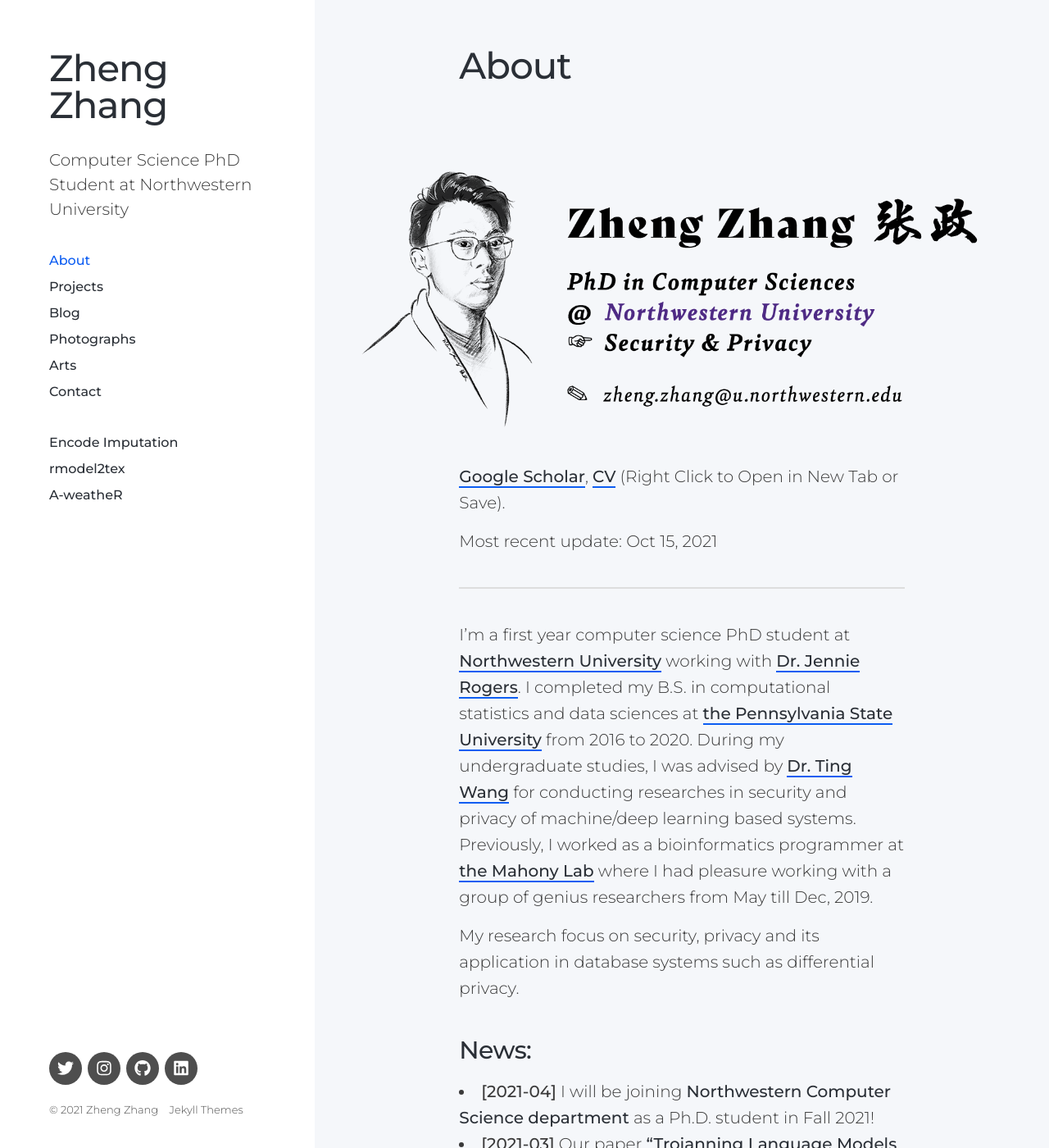
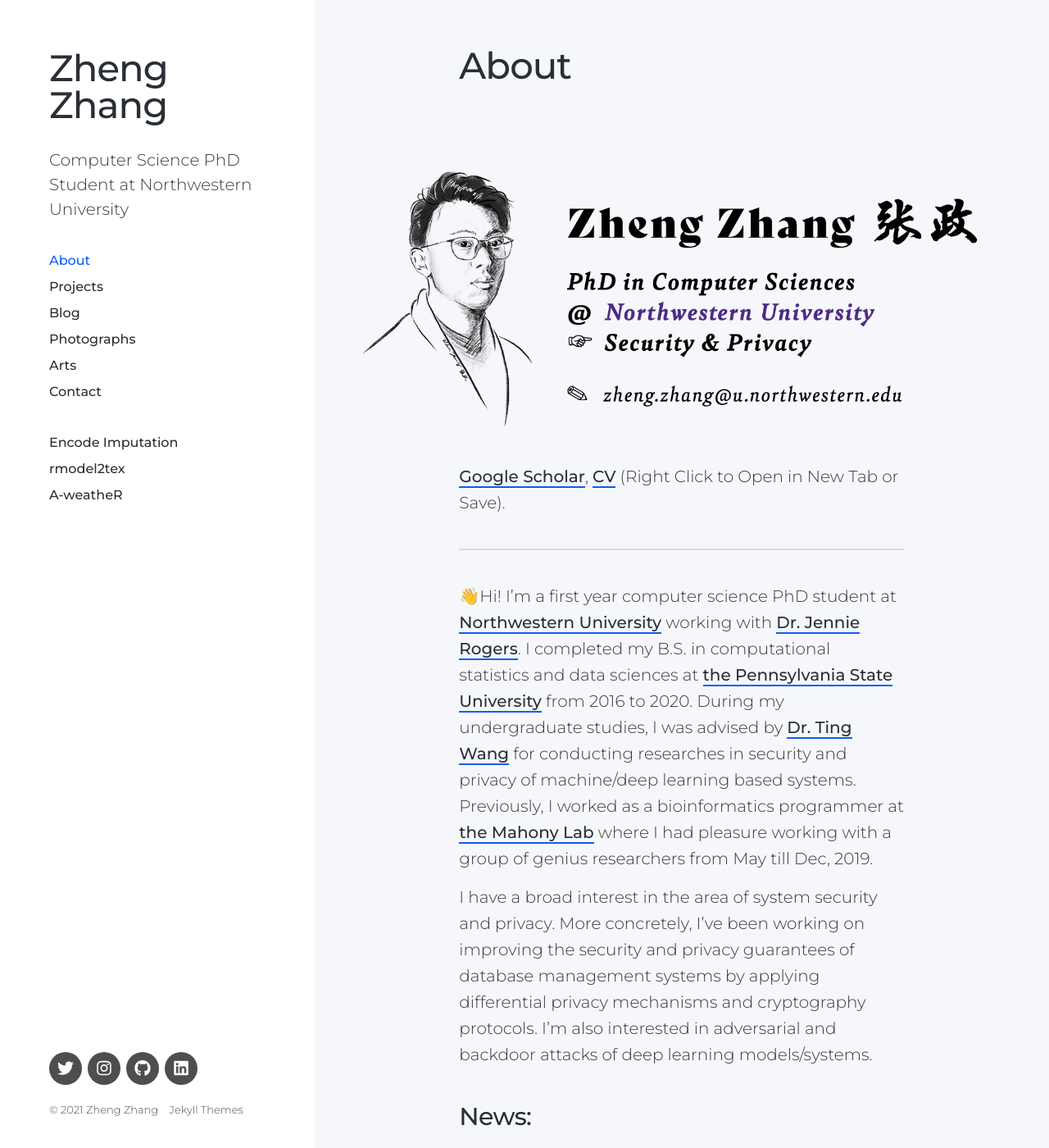
Before and after one commit to SecantZhang/secantzhang.github.io, a Jekyll site: the page built from _pages/about.md, in a window 1280 px wide and 1400 px high. Shown: the whole window at 82% size. Built offline with Jekyll 4.4.1, drawn with Linux system fonts in a browser that asks for light colours; nearby versions of some CDN libraries; some of the changed text lies outside the part shown.

Commit message:
update the website

```diff
--- a/_pages/about.md
+++ b/_pages/about.md
@@ -15,14 +15,12 @@
 <!-- <a href="documents/zheng_zhang_cv.pdf" download class="button">Curriculum Vitae</a> &nbsp; Most recent update: Oct 29, 2019 -->
 [Google Scholar](https://scholar.google.com/citations?user=oSfFnawAAAAJ&hl=en&authuser=1),  [CV](documents/zheng_zhang_cv.pdf) (Right Click to Open in New Tab or Save).
 
-Most recent update: Oct 15, 2021
-
 ---
 
-I'm a first year computer science PhD student at [Northwestern University](https://www.mccormick.northwestern.edu/computer-science/) working with [Dr. Jennie Rogers](http://users.eecs.northwestern.edu/~jennie/). I completed my B.S. in computational statistics and data sciences at [the Pennsylvania State University](https://www.psu.edu/) from 2016 to 2020. During my undergraduate studies, I was advised by [Dr. Ting Wang](https://www.alpslab.ai/) for conducting researches in security and privacy of machine/deep learning based systems. Previously, I worked as a bioinformatics programmer at [the Mahony Lab](http://mahonylab.org/) where I had pleasure working with a group of genius researchers from May till Dec, 2019.
+👋Hi! I'm a first year computer science PhD student at [Northwestern University](https://www.mccormick.northwestern.edu/computer-science/) working with [Dr. Jennie Rogers](http://users.eecs.northwestern.edu/~jennie/). I completed my B.S. in computational statistics and data sciences at [the Pennsylvania State University](https://www.psu.edu/) from 2016 to 2020. During my undergraduate studies, I was advised by [Dr. Ting Wang](https://www.alpslab.ai/) for conducting researches in security and privacy of machine/deep learning based systems. Previously, I worked as a bioinformatics programmer at [the Mahony Lab](http://mahonylab.org/) where I had pleasure working with a group of genius researchers from May till Dec, 2019.
 
 <!-- My research focus on deep learning security & privacy, more specifically the backdoor attack and defense in deep learning based systems. My other interests are social computing, differential privacy as well as its applications.  -->
-My research focus on security, privacy and its application in database systems such as differential privacy.
+I have a broad interest in the area of system security and privacy. More concretely, I’ve been working on improving the security and privacy guarantees of database management systems by applying differential privacy mechanisms and cryptography protocols. I’m also interested in adversarial and backdoor attacks of deep learning models/systems.
 
 ### News:
 
```
Also changed, not shown: other parts of _pages/about.md (+3 -0 lines), 5 other files.
